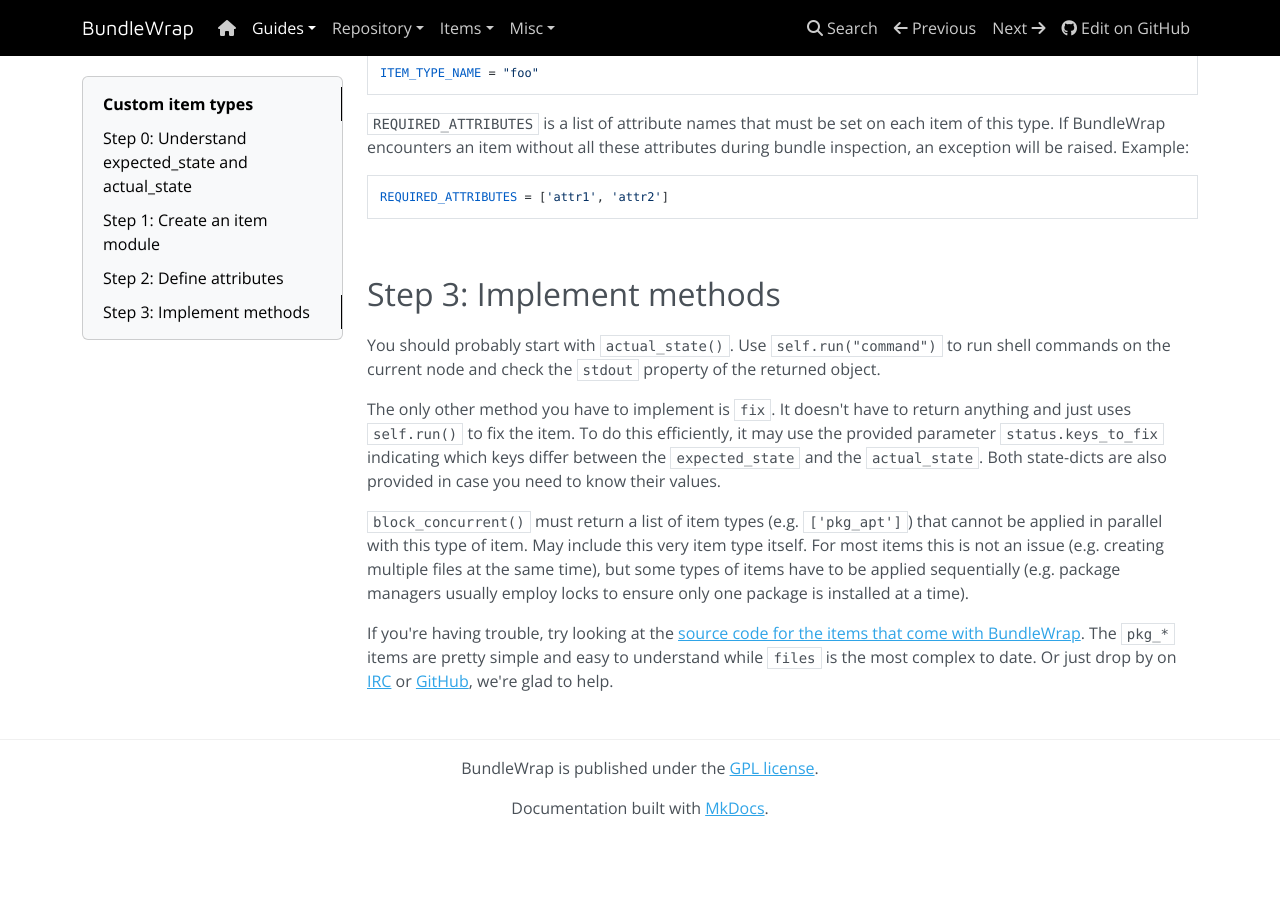
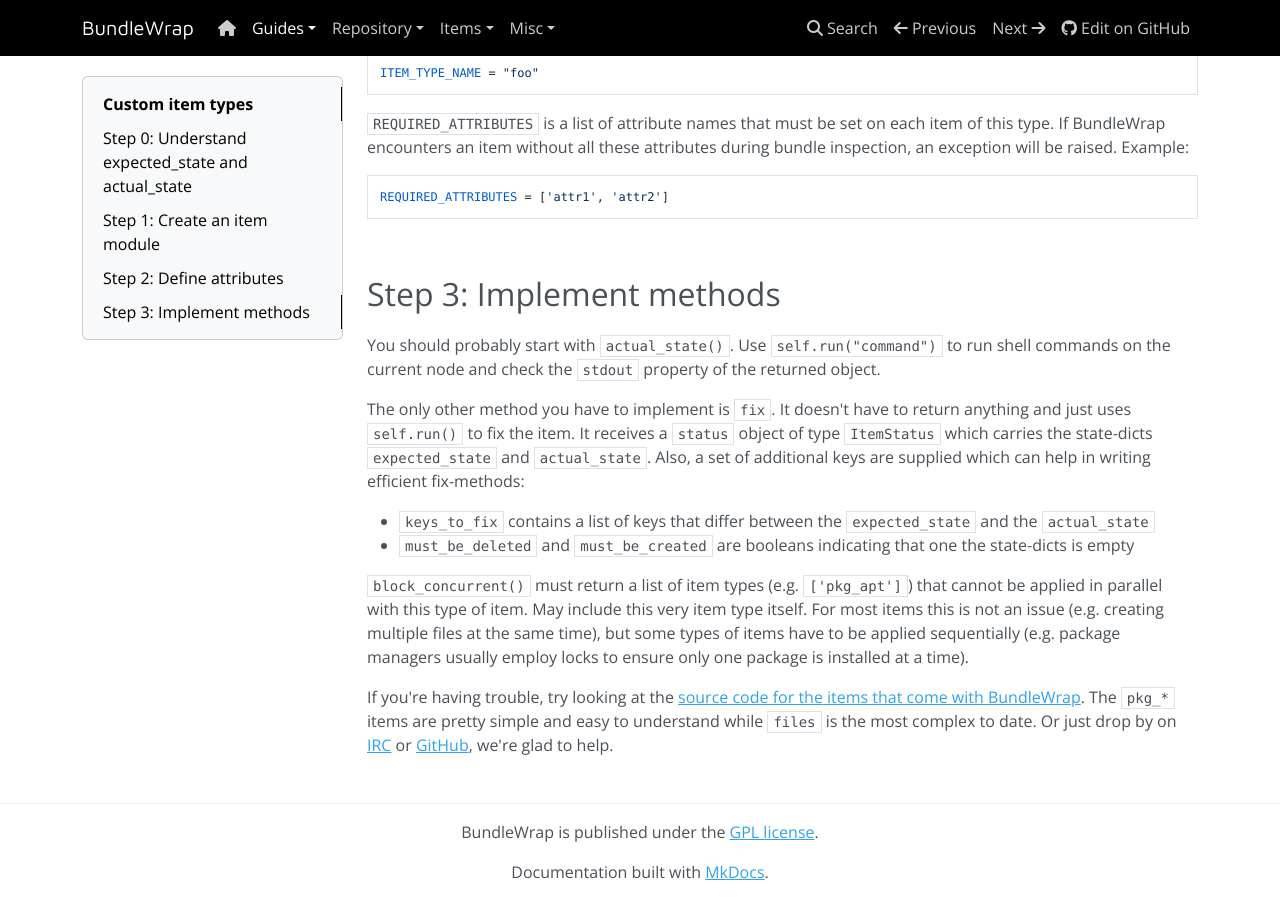
Before and after one commit to bundlewrap/bundlewrap, an MkDocs documentation site: the page built from docs/content/guide/dev_item.md, in a window 1280 px wide and 900 px high, scrolled down 3007 px. Built offline with MkDocs 1.6.1, drawn with Linux system fonts in a browser that asks for light colours; nearby versions of some CDN libraries; before the commit the page ends 3843 px from its top, so only the background shows below that.

Commit message:
docs/content/guide/dev_items: clarify docs of fix()

```diff
--- a/docs/content/guide/dev_item.md
+++ b/docs/content/guide/dev_item.md
@@ -155,7 +155,10 @@
 
 You should probably start with `actual_state()`. Use `self.run("command")` to run shell commands on the current node and check the `stdout` property of the returned object.
 
-The only other method you have to implement is `fix`. It doesn't have to return anything and just uses `self.run()` to fix the item. To do this efficiently, it may use the provided parameter `status.keys_to_fix` indicating which keys differ between the `expected_state` and the `actual_state`. Both state-dicts are also provided in case you need to know their values.
+The only other method you have to implement is `fix`. It doesn't have to return anything and just uses `self.run()` to fix the item. It receives a `status` object of type `ItemStatus` which carries the state-dicts `expected_state` and `actual_state`. Also, a set of additional keys are supplied which can help in writing efficient fix-methods:
+
+- `keys_to_fix` contains a list of keys that differ between the `expected_state` and the `actual_state`
+- `must_be_deleted` and `must_be_created` are booleans indicating that one the state-dicts is empty
 
 `block_concurrent()` must return a list of item types (e.g. `['pkg_apt']`) that cannot be applied in parallel with this type of item. May include this very item type itself. For most items this is not an issue (e.g. creating multiple files at the same time), but some types of items have to be applied sequentially (e.g. package managers usually employ locks to ensure only one package is installed at a time).
 
```
